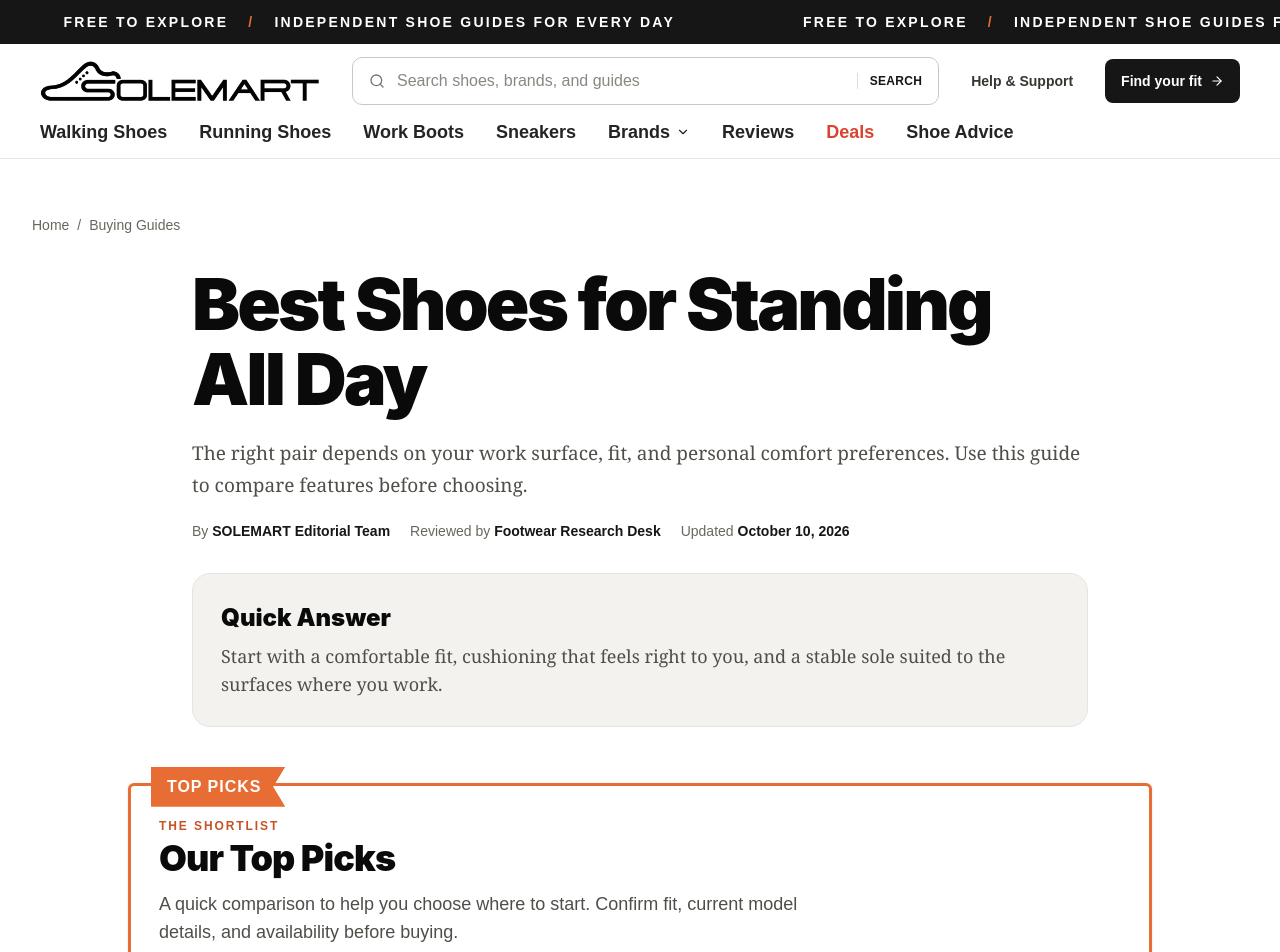
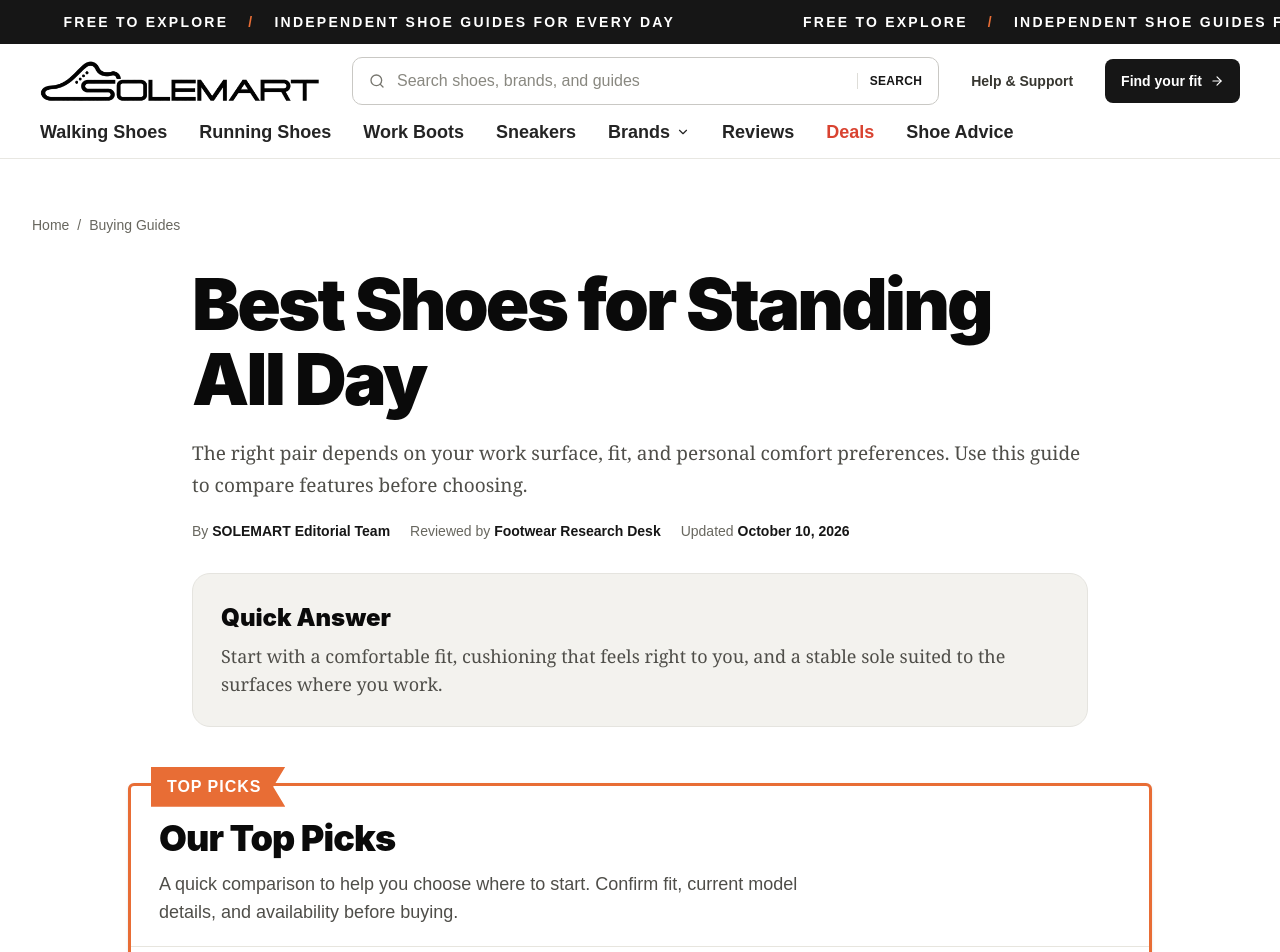
Before and after one commit to DavidOdoi/solemart, a Next.js app: page /best-shoes/best-shoes-for-standing-all-day in a window 1280 px wide. Shown: the top 952 px of the page. Built offline with nearby package versions, Linux system fonts and the light colour scheme.

Commit message:
Remove redundant shortlist label from buying guides

```diff
--- a/components/review-guide-template.tsx
+++ b/components/review-guide-template.tsx
@@ -160,7 +160,7 @@ export function ReviewGuideTemplate({ guide, products, preview = false }: { guid
 
         {show.picks && <section id="top-picks" aria-labelledby="top-picks-heading" className="relative mx-auto mt-14 max-w-5xl scroll-mt-36 overflow-visible rounded-sm border-[3px] border-[#e86d35] bg-white pt-4 shadow-sm">
           <span aria-hidden="true" className="top-picks-ribbon absolute -top-[19px] left-5 z-10">TOP PICKS</span>
-          <div className="border-b border-[#e7e5de] px-5 pb-5 pt-4 sm:px-7"><p className="text-xs font-bold tracking-[0.16em] text-[#c65325]">THE SHORTLIST</p><h2 id="top-picks-heading" className="mt-1 font-sans text-3xl font-black tracking-tight sm:text-4xl">Our Top Picks</h2><p className="mt-3 max-w-2xl text-base font-medium leading-7 text-[#4f4e49] sm:text-lg">A quick comparison to help you choose where to start. Confirm fit, current model details, and availability before buying.</p></div>
+          <div className="border-b border-[#e7e5de] px-5 pb-5 pt-4 sm:px-7"><h2 id="top-picks-heading" className="font-sans text-3xl font-black tracking-tight sm:text-4xl">Our Top Picks</h2><p className="mt-3 max-w-2xl text-base font-medium leading-7 text-[#4f4e49] sm:text-lg">A quick comparison to help you choose where to start. Confirm fit, current model details, and availability before buying.</p></div>
           {picks.length ? picks.map((product, index) => <TopPickCard key={product.slug} product={product} index={index} preview={preview} />) : <p className="p-6 text-sm text-[#68675f]">Recommendations are being updated. Check back soon.</p>}
         </section>}
 
```
